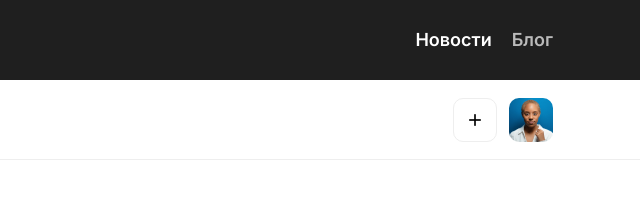
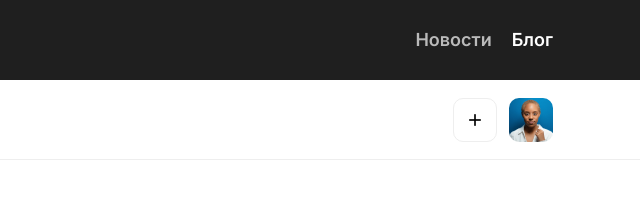
Before and after one commit to Dior1726/news_website, a plain HTML site: page blogs.html in a window 1280 px wide. Shown: the top 217 px of the page, 607-1247 px from the left. Drawn offline with nearby package versions, Linux system fonts and the light colour scheme.

Commit message:
refactoring

```diff
--- a/author.css
+++ b/author.css
@@ -130,6 +130,22 @@ button {
   height: 80px;
   border-bottom: 1px solid var(--light-gray);
   background: var(--white);
+}
+
+#header {
+  position: fixed;
+  width: 100%;
+  top: 0;
+  z-index: 100;
+  transition: all .3s ease;
+}
+
+#header.show {
+  top: 0;
+}
+
+#header.hide {
+  top: -160px;
 }
 
 .bottom-header .container {
@@ -302,6 +318,10 @@ button {
 /* Tabs Style */
 
 /* User */
+.user-section {
+  padding-top: 220px;
+}
+
 .max-w-650 {
   max-width: 650px;
   width: 100%;
--- a/blogs.css
+++ b/blogs.css
@@ -130,6 +130,22 @@ button {
   height: 80px;
   border-bottom: 1px solid var(--light-gray);
   background: var(--white);
+}
+
+#header {
+  position: fixed;
+  width: 100%;
+  top: 0;
+  z-index: 100;
+  transition: all .3s ease;
+}
+
+#header.show {
+  top: 0;
+}
+
+#header.hide {
+  top: -160px;
 }
 
 .bottom-header .container {
@@ -293,7 +309,7 @@ button {
 /* Post section */
 
 .post-section {
-  padding: 60px 0 100px;
+  padding: 220px 0 100px;
 }
 
 .post-title {
--- a/blogs.html
+++ b/blogs.html
@@ -21,6 +21,7 @@
 </head>
 
 <body>
+  <div id="header">
     <header class="header">
       <nav class="container nav">
         <a href="./index.html">
@@ -28,12 +29,12 @@
         </a>
         <ul class="nav-list">
           <li class="nav-item">
-          <a class="nav-link" href="./index.html">
+            <a class="nav-link active" href="./index.html">
               Новости
             </a>
           </li>
           <li class="nav-item">
-          <a class="nav-link active" href="./blogs.html">
+            <a class="nav-link" href="./blogs.html">
               Блог
             </a>
           </li>
@@ -114,6 +115,7 @@
           </div>
         </div>
     </section>
+  </div>
 
   <section class="post-section">
     <div class="container">
@@ -428,6 +430,7 @@
   <!-- Swiper js  -->
   <script src="https://cdn.jsdelivr.net/npm/swiper@8/swiper-bundle.min.js"></script>
   <script src="./tabs.js"></script>
+  <script src="./scroll.js"></script>
   <script src="./index.js"></script>
 </body>
 
--- a/index.css
+++ b/index.css
@@ -28,6 +28,7 @@ li {
 
 a {
   text-decoration: none;
+  color: var(--black);
 }
 
 img {
@@ -49,6 +50,7 @@ button {
 
 .btn {
   transition: all .2s ease;
+  color: var(--black);
 }
 
 .btn:hover {
--- a/index.js
+++ b/index.js
@@ -5,6 +5,7 @@ const showModalBtn = document.querySelector("#show-modal")
 const hideModalBtn = document.querySelector("#hide-modal")
 const profileBtn = document.querySelector("#profile-btn")
 const profileMenu = document.querySelector("#profile-menu")
+const body = document.querySelector('body')
 
 // Header input focus
 searchInput.addEventListener('focus', () => {
@@ -78,12 +79,14 @@ const connectTabs = new Tabs();
 
 // Modal fucntions
 const showModal = () => {
+  body.style.position = 'fixed'
   if (modal.classList.contains('hide')) {
     modal.classList.remove('hide')
   }
 }
 
 const hideModal = () => {
+  body.style.position = 'relative'
   if (!modal.classList.contains('hide')) {
     modal.classList.add('hide')
   }
--- a/profile.css
+++ b/profile.css
@@ -130,6 +130,22 @@ button {
   height: 80px;
   border-bottom: 1px solid var(--light-gray);
   background: var(--white);
+}
+
+#header {
+  position: fixed;
+  width: 100%;
+  top: 0;
+  z-index: 100;
+  transition: all .3s ease;
+}
+
+#header.show {
+  top: 0;
+}
+
+#header.hide {
+  top: -160px;
 }
 
 .bottom-header .container {
@@ -302,6 +318,11 @@ button {
 /* Tabs Style */
 
 /* User */
+
+.user-section {
+  padding-top: 220px;
+}
+
 .max-w-650 {
   max-width: 650px;
   width: 100%;
--- a/scroll.js
+++ b/scroll.js
@@ -1,4 +1,4 @@
-(function(){
+ (function(){
 
   var doc = document.documentElement;
   var w = window;
@@ -36,16 +36,16 @@
 
   var toggleHeader = function(direction, curScroll) {
 
-
-
-    if (direction === 2 && curScroll > 160) {
+   if (direction === 2 && curScroll > 160) {
       //replace 52 with the height of your header in px
       header.classList.add('hide');
       header.classList.remove('show');
+      header.classList.remove('initial')
       prevDirection = direction;
     } else if (direction === 1) {
       header.classList.remove('hide');
       header.classList.add('show');
+      header.classList.remove('initial')
       prevDirection = direction;
     }
   };
```
Also changed, not shown: author.html (+3 -0 lines), profile.html (+3 -0 lines). Lines whose indentation alone changed are shown as unchanged.
